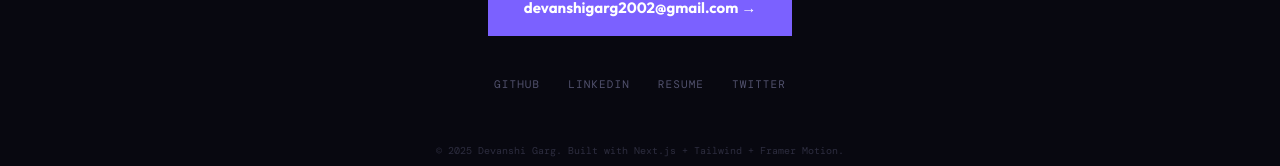
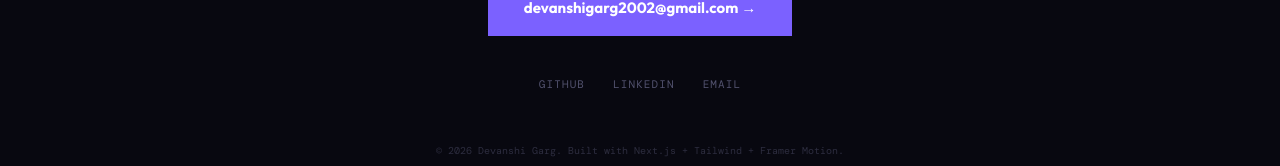
Before and after one commit to darcy2002/devanshi-portfolio, a Next.js app: page / in a window 1280 px wide. Shown: the part 4316-4482 px from the top of the page. Built offline with nearby package versions, Linux system fonts and the light colour scheme.

Commit message:
fix: footer credibility — © 2026 and replace dead Resume/Twitter links with Email
Co-Authored-By: Claude Opus 4.8 <noreply@anthropic.com>

```diff
--- a/components/Footer.tsx
+++ b/components/Footer.tsx
@@ -3,8 +3,7 @@
 const links = [
   { label: 'GitHub', href: 'https://github.com/darcy2002' },
   { label: 'LinkedIn', href: 'https://www.linkedin.com/in/devanshi-garg-881000203/' },
-  { label: 'Resume', href: '#' },
-  { label: 'Twitter', href: '#' },
+  { label: 'Email', href: 'mailto:devanshigarg2002@gmail.com' },
 ];
 
 export default function Footer() {
@@ -120,7 +119,7 @@ export default function Footer() {
           opacity: 0.5,
         }}
       >
-        © 2025 Devanshi Garg. Built with Next.js + Tailwind + Framer Motion.
+        © 2026 Devanshi Garg. Built with Next.js + Tailwind + Framer Motion.
       </p>
     </section>
   );
```
